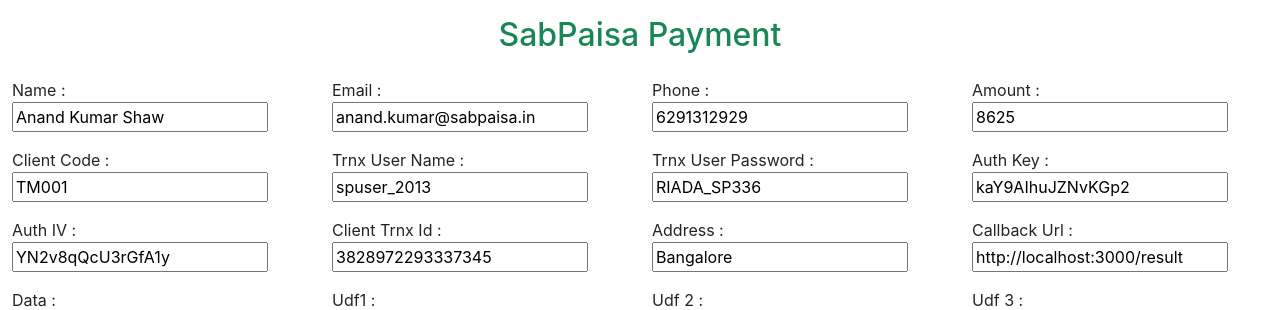
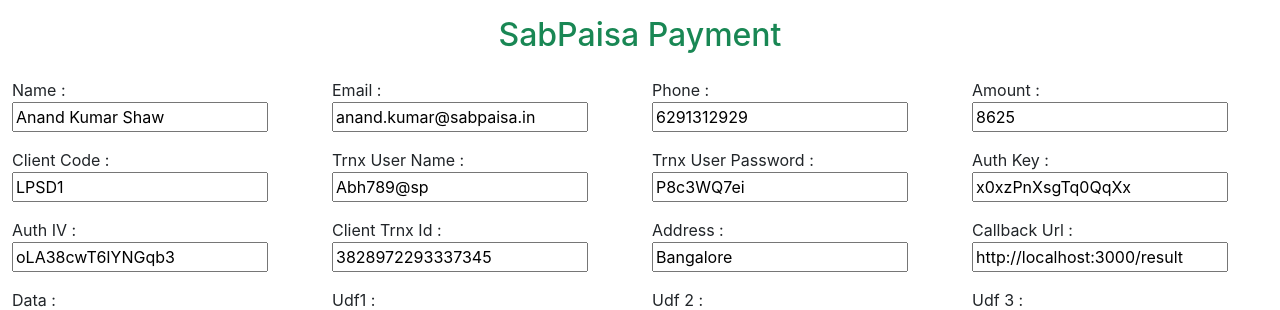
Before and after one commit to 9nidhi/React_Sabpiasa_payment, a React (Create React App) app: page / in a window 1280 px wide. Shown: the top 310 px of the page. Built offline with nearby package versions, Linux system fonts and the light colour scheme.

Commit message:
test credentials changed

```diff
--- a/src/App.js
+++ b/src/App.js
@@ -8,13 +8,13 @@
   const [payerEmail, setPayerEmail] = useState("anand.kumar@sabpaisa.in");
   const [payerMobile, setPayerMobile] = useState("6291312929");
   const [amount, setAmount] = useState(8625);
-  const [clientCode, setClientCode] = useState("TM001");
+  const [clientCode, setClientCode] = useState("LPSD1");
   const [payerAddress, setPayerAddress] = useState("Bangalore");
-  const [transUserName, setTransUserName] = useState("spuser_2013");
+  const [transUserName, setTransUserName] = useState("Abh789@sp");
   const [clientTxnId, setclientTxnId] = useState("3828972293337345");
-  const [transUserPassword, setTransUserPassword] = useState("RIADA_SP336");
-  const [authkey, setAuthkey] = useState("kaY9AIhuJZNvKGp2");
-  const [authiv, setAuthiv] = useState("YN2v8qQcU3rGfA1y");
+  const [transUserPassword, setTransUserPassword] = useState("P8c3WQ7ei");
+  const [authkey, setAuthkey] = useState("x0xzPnXsgTq0QqXx");
+  const [authiv, setAuthiv] = useState("oLA38cwT6IYNGqb3");
   const [callbackUrl, setCallbackUrl] = useState("http://localhost:3000/result");
   const [data, setData] = useState(null)
   const [udf1, setudf1] = useState(null);
```
